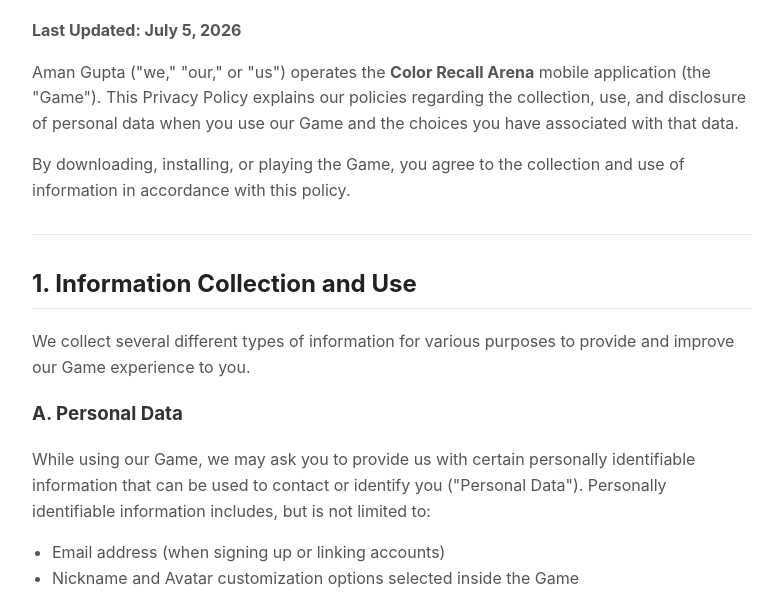
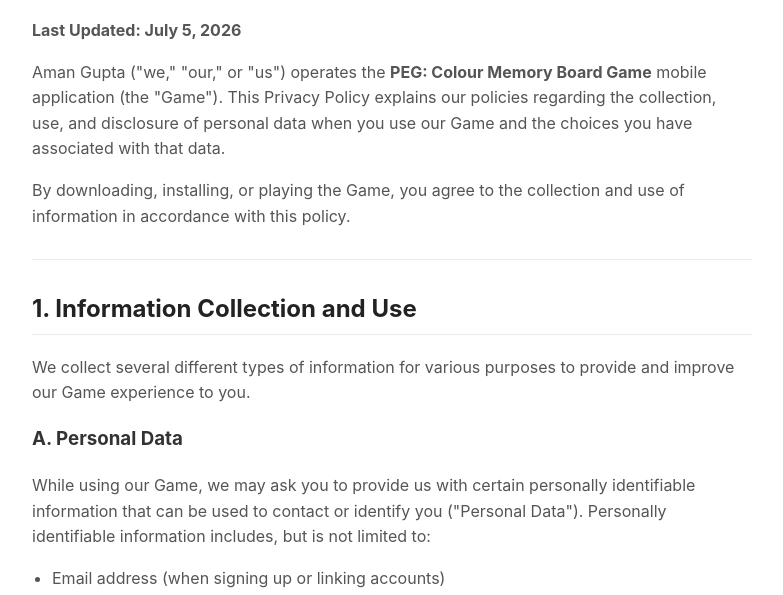
Before and after one commit to anaxx34-bit/privacy-policy, a plain HTML site: page index.html in a window 1280 px wide. Shown: the part 168-763 px from the top of the page, without its empty margins (248-1031 px from the left). Drawn offline with Linux system fonts and the light colour scheme.

Commit message:
Update title and references in Privacy Policy

```diff
--- a/index.html
+++ b/index.html
@@ -3,7 +3,7 @@
 <head>
     <meta charset="UTF-8">
     <meta name="viewport" content="width=device-width, initial-scale=1.0">
-    <title>Privacy Policy - Color Recall Arena</title>
+    <title>Privacy Policy - PEG: Colour Memory Board Game</title>
     <style>
         body {
             font-family: -apple-system, BlinkMacSystemFont, "Segoe UI", Roboto, Helvetica, Arial, sans-serif;
@@ -31,7 +31,7 @@
     <div class="container">
         <h1>Privacy Policy</h1>
         <p><strong>Last Updated: July 5, 2026</strong></p>
-        <p>Aman Gupta ("we," "our," or "us") operates the <strong>Color Recall Arena</strong> mobile application (the "Game"). This Privacy Policy explains our policies regarding the collection, use, and disclosure of personal data when you use our Game and the choices you have associated with that data.</p>
+        <p>Aman Gupta ("we," "our," or "us") operates the <strong>PEG: Colour Memory Board Game</strong> mobile application (the "Game"). This Privacy Policy explains our policies regarding the collection, use, and disclosure of personal data when you use our Game and the choices you have associated with that data.</p>
         <p>By downloading, installing, or playing the Game, you agree to the collection and use of information in accordance with this policy.</p>
 
         <hr>
```
